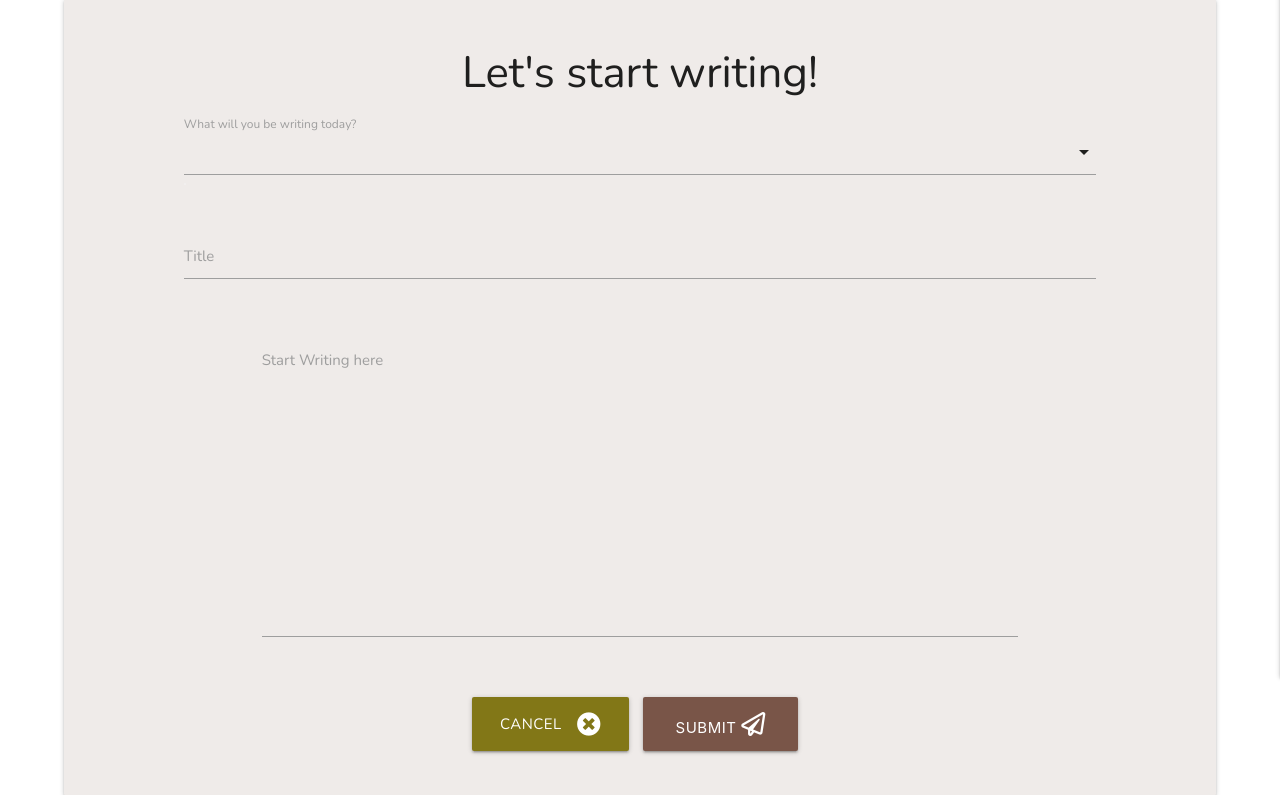
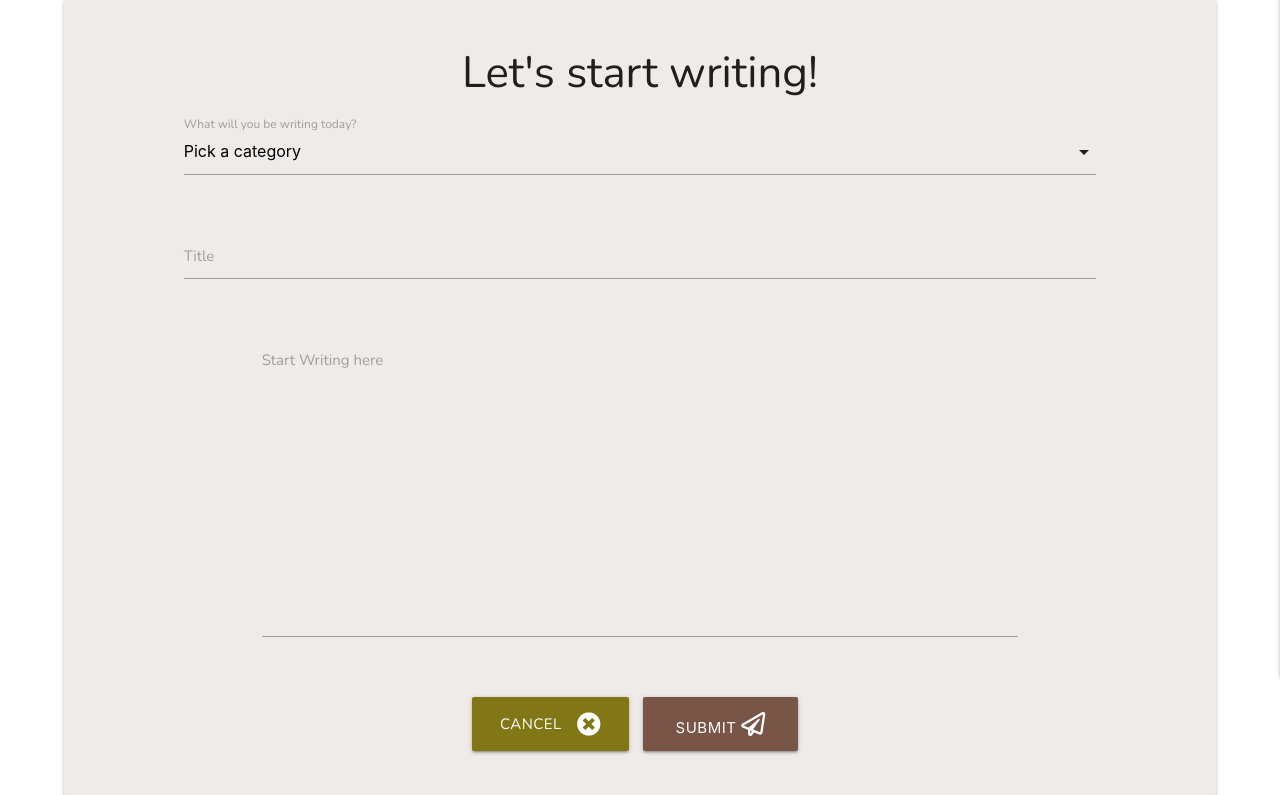
Before and after one commit to finnsterfran/The_Written_Tapestry, a Flask app: page /new_story in a window 1280 px wide. Shown: the part 183-978 px from the top of the page. Run offline with Flask 2, Linux system fonts and the light colour scheme; data that the repository does not hold is empty; some libraries are stand-ins or nearby versions.

Commit message:
add text between <option> for <select> in form in new_story.html

```diff
--- a/templates/new_story.html
+++ b/templates/new_story.html
@@ -7,7 +7,7 @@
             <div class="row">
                 <div class="input-field col s12">
                     <select class="validate" name="category_name" id="category_name" required>
-                        <option value="" disabled selected></option>
+                        <option value="" disabled selected>Pick a category</option>
                         {% for category in categories %}
                             <option class="brown-text text-darken-1" value="{{ category.category_name }}">{{ category.category_name }}</option>
                         {% endfor %}
```
